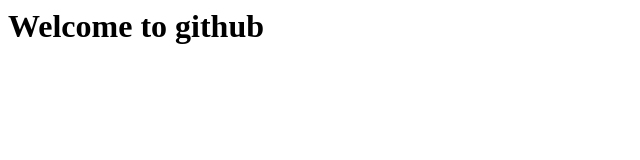
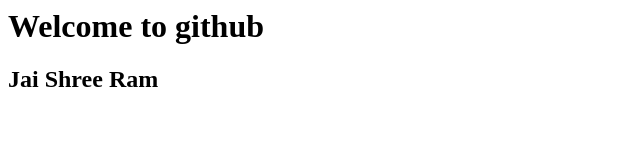
Before and after one commit to hariomawasthi/mygitrepo, a plain HTML site: page index.html in a window 1280 px wide. Shown: the whole page, without its empty margins (0-640 px from the left). Drawn offline with Linux system fonts and the light colour scheme.

Commit message:
Please enter the commit message for your changes. Lines starting example commit

```diff
--- a/index.html
+++ b/index.html
@@ -6,5 +6,6 @@
 </head>
 <body>
 <h1>Welcome to github</h1>
+<h2>Jai Shree Ram</>
 </body>
 </html>
```
